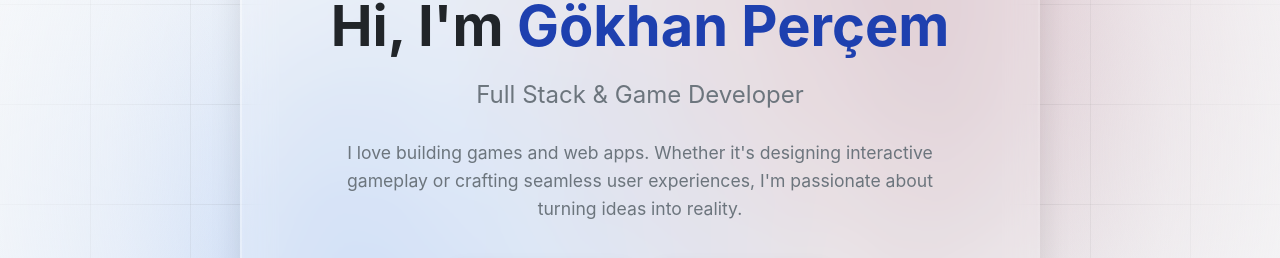
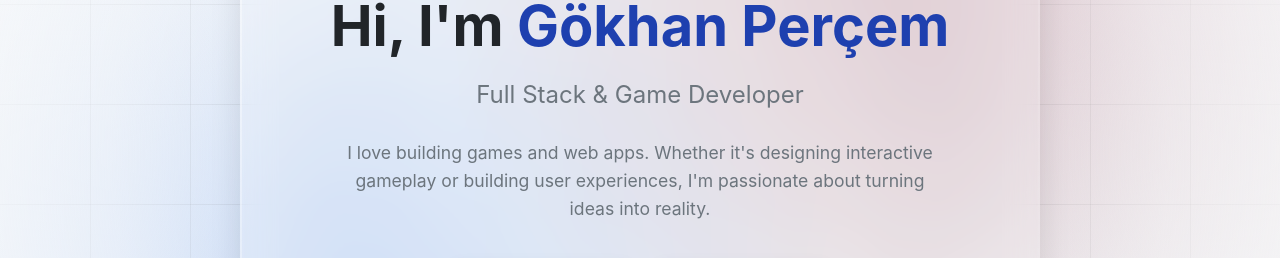
Before and after one commit to gpercem/portfolio, a React (Vite) app: page / in a window 1280 px wide. Shown: the part 246-504 px from the top of the page. Built offline with nearby package versions, Linux system fonts and the light colour scheme; a web font is replaced by a local one.

Commit message:
Fixed cv location

```diff
--- a/src/pages/Home.jsx
+++ b/src/pages/Home.jsx
@@ -11,7 +11,7 @@ const Home = () => {
       <p className="hero-subtitle">Full Stack & Game Developer</p>
       <p className="hero-description">
         I love building games and web apps.
-        Whether it's designing interactive gameplay or crafting seamless user experiences,
+        Whether it's designing interactive gameplay or building user experiences,
         I'm passionate about turning ideas into reality.
       </p>
       <div className="hero-actions">
@@ -19,7 +19,7 @@ const Home = () => {
           <HiEye />
           <span>View My Work</span>
         </GlassButton>
-        <GlassButton to="/contact" variant="secondary">
+        <GlassButton to="/files/gokhan-percem-cv.pdf" variant="secondary">
           <HiDocumentDownload />
           <span>Download CV</span>
         </GlassButton>
```
